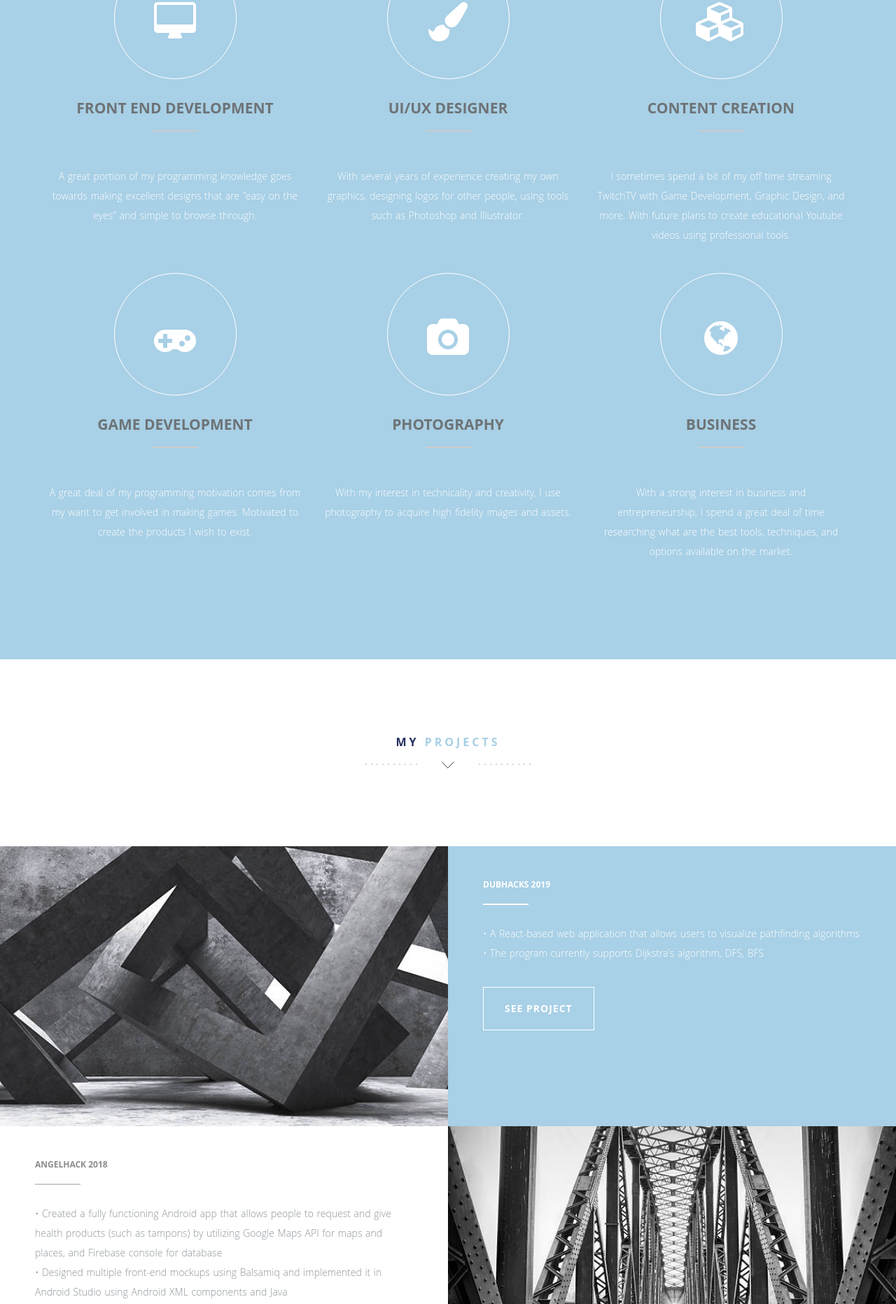
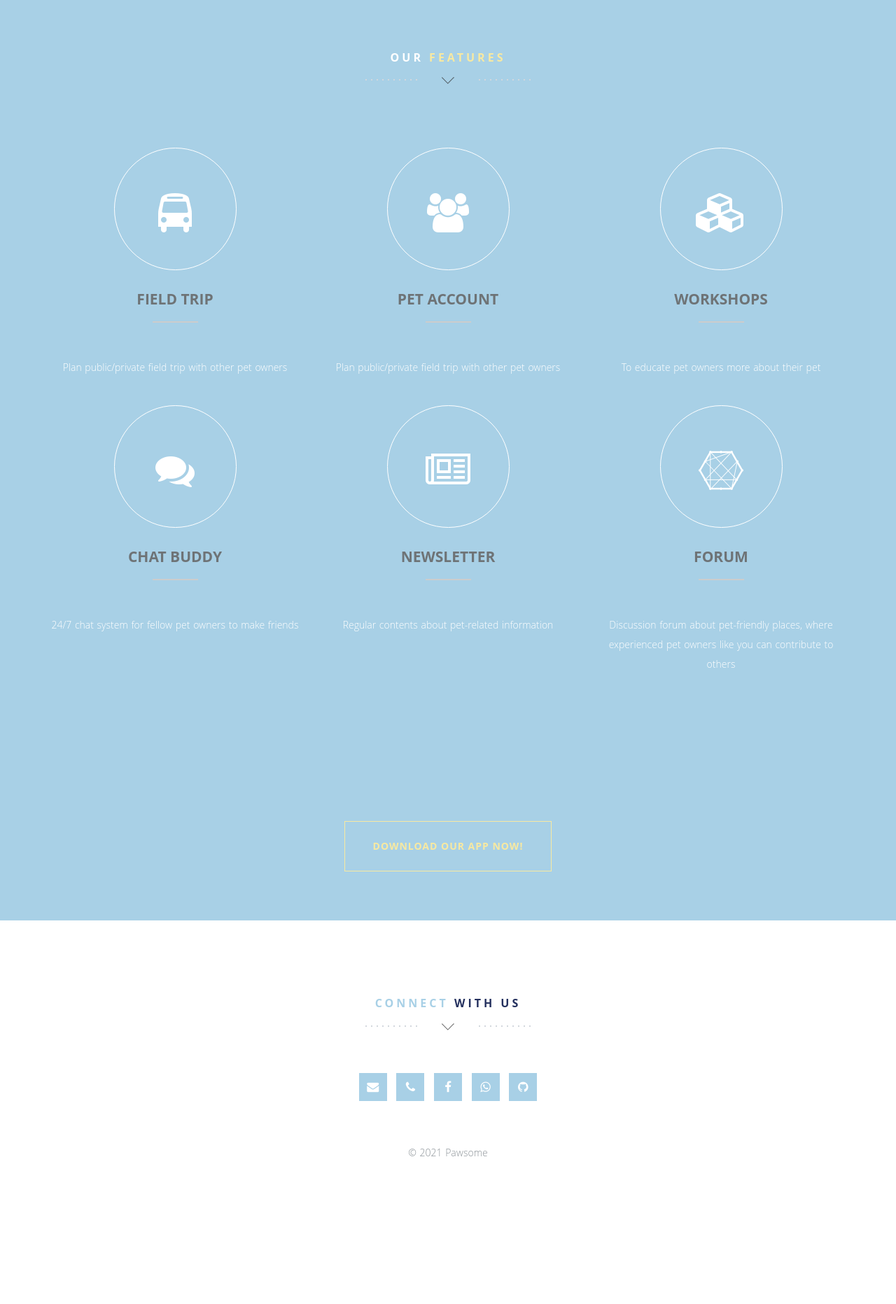
Before and after one commit to jbenz25/pawsome, a plain HTML site: page index.html in a window 1280 px wide. Shown: the part 665-2528 px from the top of the page at 70% size. After the commit the page ends 2440 px from the top, so only its background shows below. Drawn offline with nearby package versions, Linux system fonts and the light colour scheme.

Commit message:
update code

```diff
--- a/index.html
+++ b/index.html
@@ -27,10 +27,9 @@
           <nav class="menu">
             <div class="icon-list">
               <a href="index.html#home"><i class="fa fa-fw fa-home"></i><span>Home</span></a>
-              <a href="index.html#about"><i class="fa fa-fw fa-comment"></i><span>About</span></a>
-              <a href="index.html#education"><i class="fa fa-fw fa-user"></i><span>Education</span></a>
-              <a href="index.html#work"><i class="fa fa-fw fa-user"></i><span>Experience</span></a>
-              <a href="index.html#projects"><i class="fa fa-fw fa-cogs"></i><span>Projects</span></a>
+              <a href="index.html#about"><i class="fa fa-fw fa-question"></i><span>About Us</span></a>
+              <a href="index.html#features"><i class="fa fa-fw fa-question"></i><span>Features</span></a>
+              <a href="index.html#download"><i class="fa fa-fw fa-paw"></i><span>Download</span></a>
               <a href="index.html#contact"><i class="fa fa-fw fa-user"></i><span>Contact</span></a>
             </div>
           </nav>
@@ -51,12 +50,26 @@
     </section>
   </header>
 
-  <!-- About -->
-  <section class="intro text-center section-padding color-bg" id="about">
+  <div class="spacer-cta text-center" id="about">
     <div class="container">
       <div class="row">
         <div class="col-md-8 col-md-offset-2 wp1">
-          <h1 class="arrow"><span>about</span> me</h1>
+          <h1 class="arrow">About Us</h1>
+        </div>
+        <div class="col-md-12">
+          <p>A platform to expand the pet community and a chance for pets to meet its lifelong partner.
+          </p>
+        </div>
+      </div>
+    </div>
+  </div>
+
+  <!-- About -->
+  <section class="intro text-center section-padding color-bg" id="features">
+    <div class="container">
+      <div class="row">
+        <div class="col-md-8 col-md-offset-2 wp1">
+          <h1 class="arrow">Our <span>Features</span></h1>
         </div>
         <div class="row">
           <div class="col-md-12">
@@ -64,57 +77,50 @@
               <!-- About Circle 1 -->
               <div class="col-md-4 wp2 item">
                 <div class="icon">
-                  <i class="fa fa-desktop"></i>
+                  <i class="fa fa-bus"></i>
                 </div>
-                <h2>Front End Development</h2>
-                <p>A great portion of my programming knowledge goes towards making excellent designs
-                  that are "easy on the eyes" and simple to browse through.</p>
+                <h2>Field Trip</h2>
+                <p>Plan public/private field trip with other pet owners</p>
               </div>
               <!-- About Circle 2 -->
               <div class="col-md-4 wp2 item delay-05s">
                 <div class="icon">
-                  <i class="fa fa-paint-brush"></i>
+                  <i class="fa fa-users"></i>
                 </div>
-                <h2>UI/UX Designer</h2>
-                <p>With several years of experience creating my own graphics, designing logos for other people,
-                  using tools such as Photoshop and Illustrator. </p>
+                <h2>Pet Account</h2>
+                <p>Plan public/private field trip with other pet owners</p>
               </div>
               <!-- About Circle 3 -->
               <div class="col-md-4 wp2 item delay-1s">
                 <div class="icon">
                   <i class="fa fa-cubes"></i>
                 </div>
-                <h2>Content Creation</h2>
-                <p>I sometimes spend a bit of my off time streaming TwitchTV with Game Development,
-                  Graphic Design, and more. With future plans to create educational Youtube videos
-                  using professional tools.</p>
+                <h2>Workshops</h2>
+                <p>To educate pet owners more about their pet</p>
               </div>
               <!-- About Circle 4 -->
               <div class="col-md-4 wp2 item">
                 <div class="icon">
-                  <i class="fa fa-gamepad"></i>
+                  <i class="fa fa-comments"></i>
                 </div>
-                <h2>Game Development</h2>
-                <p> A great deal of my programming motivation comes from my want to get involved in
-                  making games. Motivated to create the products I wish to exist.</p>
+                <h2>Chat Buddy</h2>
+                <p>24/7 chat system for fellow pet owners to make friends</p>
               </div>
               <!-- About Circle 5 -->
               <div class="col-md-4 wp2 item delay-05s">
                 <div class="icon">
-                  <i class="fa fa-camera"></i>
+                  <i class="fa fa-newspaper-o"></i>
                 </div>
-                <h2>Photography</h2>
-                <p>With my interest in technicality and creativity, I use photography to acquire
-                  high fidelity images and assets. <p>
+                <h2>Newsletter</h2>
+                <p>Regular contents about pet-related information<p>
               </div>
               <!-- About Circle 6 -->
               <div class="col-md-4 wp2 item delay-1s">
                 <div class="icon">
-                  <i class="fa fa-globe"></i>
+                  <i class="fa fa-connectdevelop"></i>
                 </div>
-                <h2>Business</h2>
-                <p> With a strong interest in business and entrepreneurship, I spend a great deal of time
-                  researching what are the best tools, techniques, and options available on the market.</p>
+                <h2>Forum</h2>
+                <p>Discussion forum about pet-friendly places, where experienced pet owners like you can contribute to others</p>
               </div>
             </div>
             <div class="clearfix"></div>
@@ -125,83 +131,12 @@
     </div>
   </section>
 
-  <!-- Service -->
-  <section class="features text-center section-padding" id="projects">
-    <div class="container-fluid">
-      <div class="row">
-        <div class="col-md-12">
-          <h1 class="arrow">My <span>Projects</span></h1>
-        </div>
-      </div>
-    </div>
-  </section>
-  <div class="container-fluid">
-    <!-- Project 1 -->
-    <div class="row color-bg">
-      <div class="col-md-6 nopadding features-intro-img">
-        <div class="project-image" style="background-image:url(img/about1.png)"></div>
-      </div>
-      <div class="col-md-6 about-text">
-        <h6>DubHacks 2019</h6>
-        <p>
-          • A React-based web application that allows users to visualize pathfinding algorithms <br/>
-          • The program currently supports Dijkstra's algorithm, DFS, BFS
-        </p><br>
-        <a href="#" target="_blank" class="weight-outline-btn">See Project</a>
-      </div>
-    </div>
-    <!-- Project 2 -->
-    <div class="row">
-      <div class="col-md-6 about-text">
-        <h6>AngelHack 2018</h6>
-        <p>
-          • Created a fully functioning Android app that allows people to request and give health products (such as tampons) by utilizing Google Maps API for maps and places, and Firebase console for database <br />
-          • Designed multiple front-end mockups using Balsamiq and implemented it in Android Studio using Android XML components and Java <br />
-        </p><br>
-        <a href="https://github.com/nataliaaulia/TamponsNavigator" target="_blank" class="weight-outline-btn">See Project</a>
-      </div>
-      <div class="col-md-6 nopadding features-intro-img">
-        <div class="project-image" style="background-image:url(img/about2.png)"></div>
-      </div>
-    </div>
-    <!-- Project 3 -->
-    <div class="row color-bg">
-      <div class="col-md-6 nopadding features-intro-img">
-        <div class="project-image" style="background-image:url(img/about3.png)"></div>
-      </div>
-      <div class="col-md-6 about-text">
-        <h6>Multithreaded Networked Hangman Game</h6>
-        <p>A TCP client/server system which would allow multiple users to play hangman and compete their scores against one another.
-          The server side will generate random words for each user and handles user's inputs, while the client side will handle the
-          user's gameplay (guessing characters). <br>
-          •	System implemented in C++ using sockets <br>
-          •	Multithreading for each user supported using threads.
-        </p><br>
-        <a href="https://github.com/jocelindarma/Multithreaded-Hangman-Game" target="_blank" class="weight-outline-btn">See Project</a>
-      </div>
-    </div>
-    <!-- Project 4 -->
-    <div class="row">
-        <div class="col-md-6 about-text">
-          <h6>Auto Checkout Bot for Supreme</h6>
-          <p>An auto-checkout bot for supremenewyork.com that automates the process of buying and checking out an item by web scraping.<br>
-            •	Utilized Python, Selenium and BeautifulSoup to scrape and parse through HTML to look for desired item and
-              JavaScript to fill in checkout forms. <br>
-          </p><br>
-          <a href="https://github.com/jocelindarma/AutoCheckout-Bot" target="_blank" class="weight-outline-btn">See Project</a>
-        </div>
-        <div class="col-md-6 nopadding features-intro-img">
-          <div class="project-image" style="background-image:url(img/about4.png)"></div>
-        </div>
-      </div>
-  </div>
-
-  <!-- Download Resume -->
-  <div class="spacer-cta text-center">
+  <!-- Download Our App -->
+  <div class="spacer-cta text-center"id="download">
     <div class="container">
       <div class="row">
         <div class="col-md-12">
-          <a href="img/Jocelin_Darma_Resume.pdf" target="_blank" class="outline-btn"> Download My Resume</a>
+          <a href="img/Jocelin_Darma_Resume.pdf" target="_blank" class="outline-btn"> Download Our App Now! </a>
         </div>
       </div>
     </div>
@@ -211,21 +146,20 @@
   <section class="text-center section-padding contact-wrap" id="contact">
     <div class="row">
       <div class="col-md-12">
-        <h1 class="arrow"><span>Contact</span> Me</h1>
+        <h1 class="arrow"><span>Connect</span> With Us</h1>
       </div>
     </div>
     <!-- Social Buttons -->
     <div class="row" style="margin-top: 50px !important;">
       <div class="col-md-12">
         <ul class="social-buttons">
-          <li><a href="mailto:jocelindarma13@gmail.com" target="_top" class="social-btn"><i class="fa fa-envelope"></i></a></li>
+          <li><a href="mailto:pawsome@gmail.com" target="_top" class="social-btn"><i class="fa fa-envelope"></i></a></li>
           <li><a href="index.html#" target="_blank" class="social-btn"><i class="fa fa-phone"></i></a></li>
-          <li><a href="https://twitter.com/jocelindarma" target="_blank" class="social-btn"><i class="fa fa-twitter"></i></a></li>
-          <li><a href="https://www.facebook.com/jocelin.darma" target="_blank" class="social-btn"><i class="fa fa-facebook"></i></a></li>
-          <li><a href="https://www.linkedin.com/in/jocelindarma/" target="_blank" class="social-btn"><i class="fa fa-linkedin"></i></a></li>
-          <li><a href="https://github.com/jocelindarma" target="_blank" class="social-btn"><i class="fa fa-github"></i></a></li>
+          <li><a href="https://www.facebook.com/pawsome" target="_blank" class="social-btn"><i class="fa fa-facebook"></i></a></li>
+          <li><a href="" target="_blank" class="social-btn"><i class="fa fa-whatsapp"></i></a></li>
+          <li><a href="https://github.com/jbenz25/pawsome" target="_blank" class="social-btn"><i class="fa fa-github"></i></a></li>
         </ul>
-        <p class="footer"> &copy; 2018 Jocelin Darma </p>
+        <p class="footer"> &copy; 2021 Pawsome </p>
       </div>
     </div>
     </div>
```
